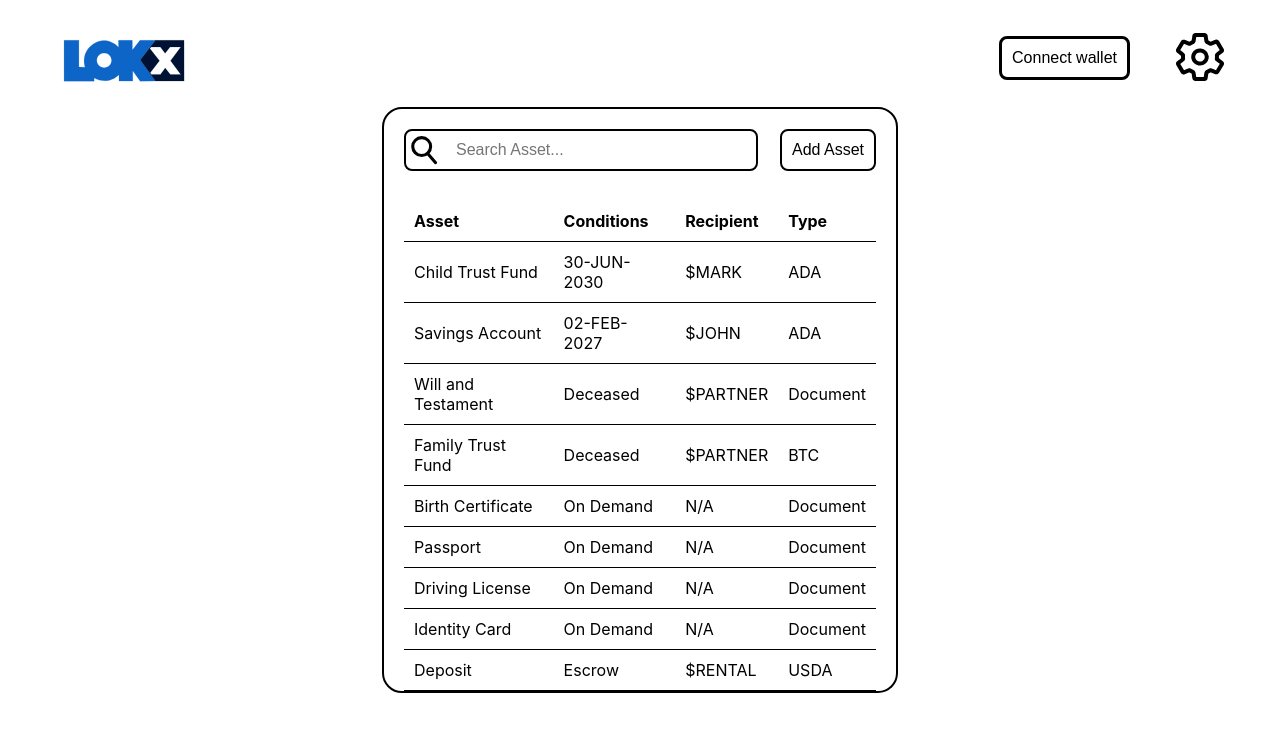
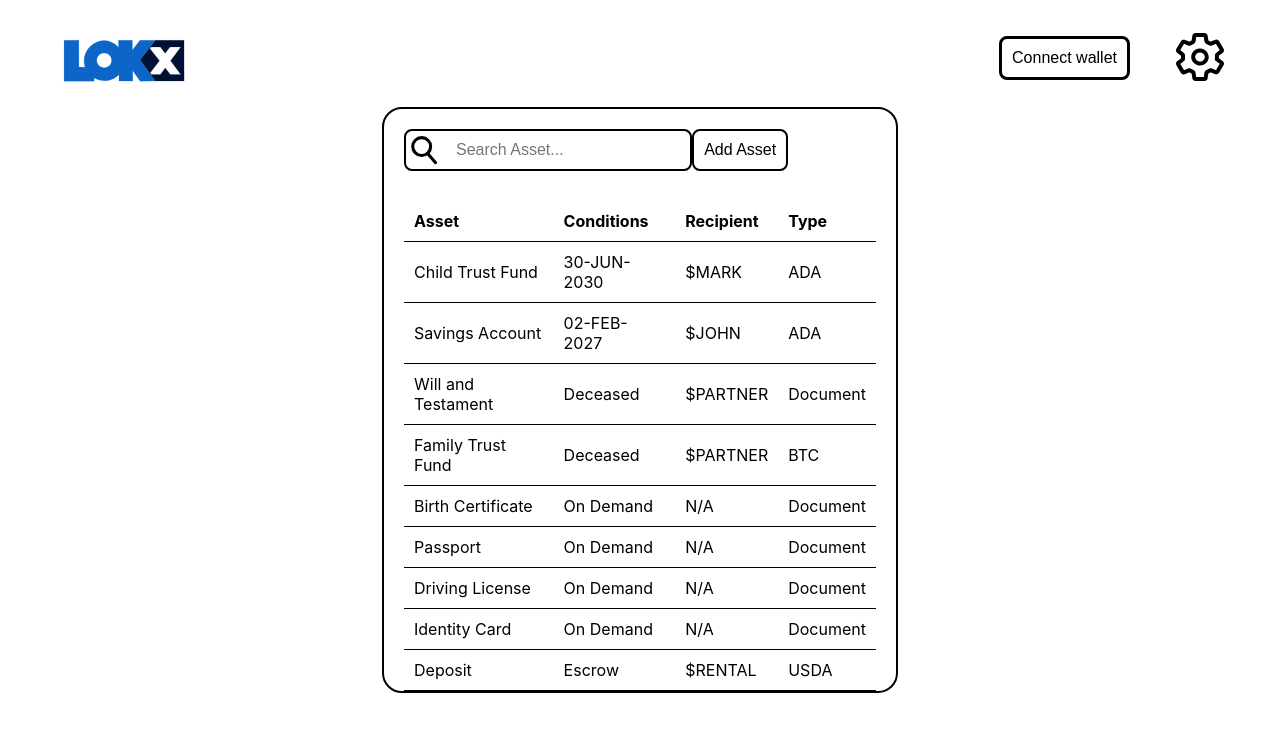
Before and after one commit to lokx-io/webUI, a React (Create React App) app in the folder lokx-web-pov/: page / in a window 1280 px wide. Shown: the top 732 px of the page. Built offline with nearby package versions, Linux system fonts and the light colour scheme.

Commit message:
Error in css

```diff
--- a/lokx-web-pov/src/App.css
+++ b/lokx-web-pov/src/App.css
@@ -37,7 +37,7 @@
 .Search-bar {
   padding: 20px;
   min-height: fit-content;
-  width: fit-content%;
+  width: fit-content;
   display: grid;
   grid-template-columns: 3fr 1fr;
 }
```
